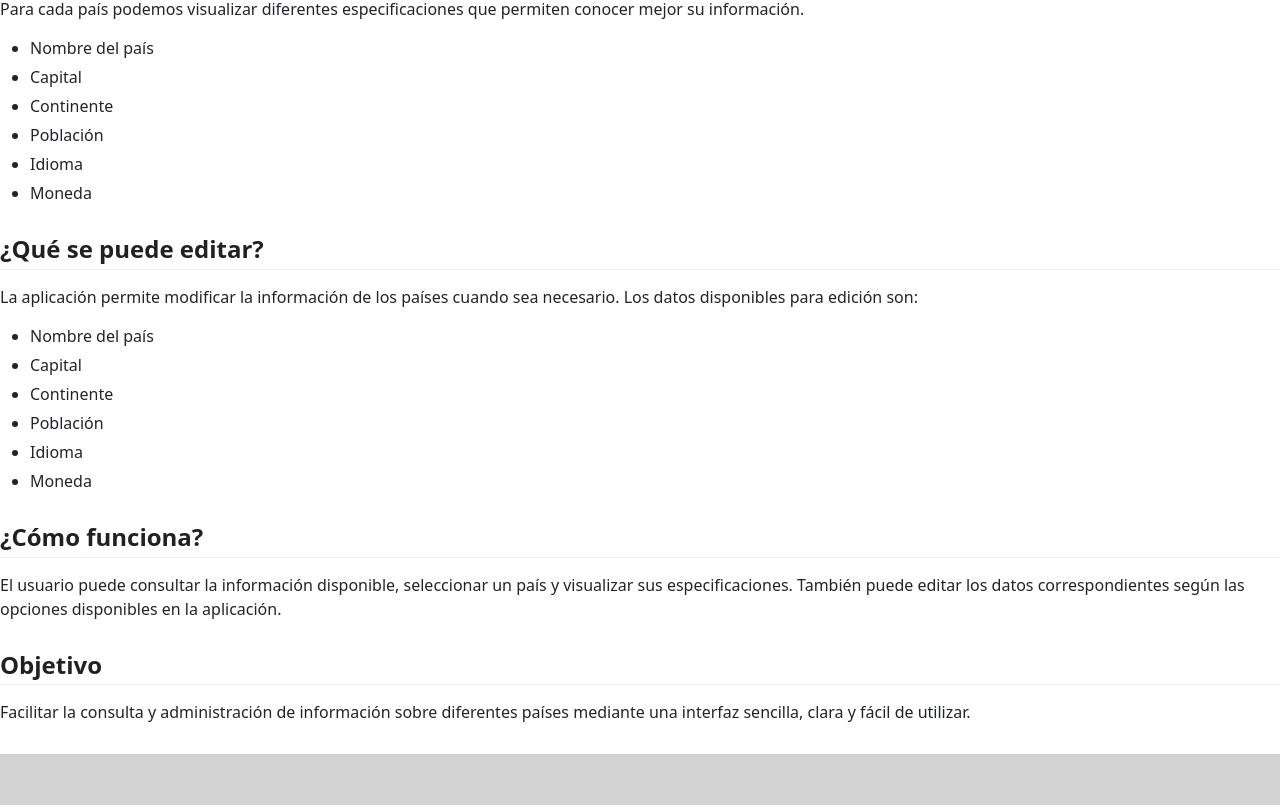
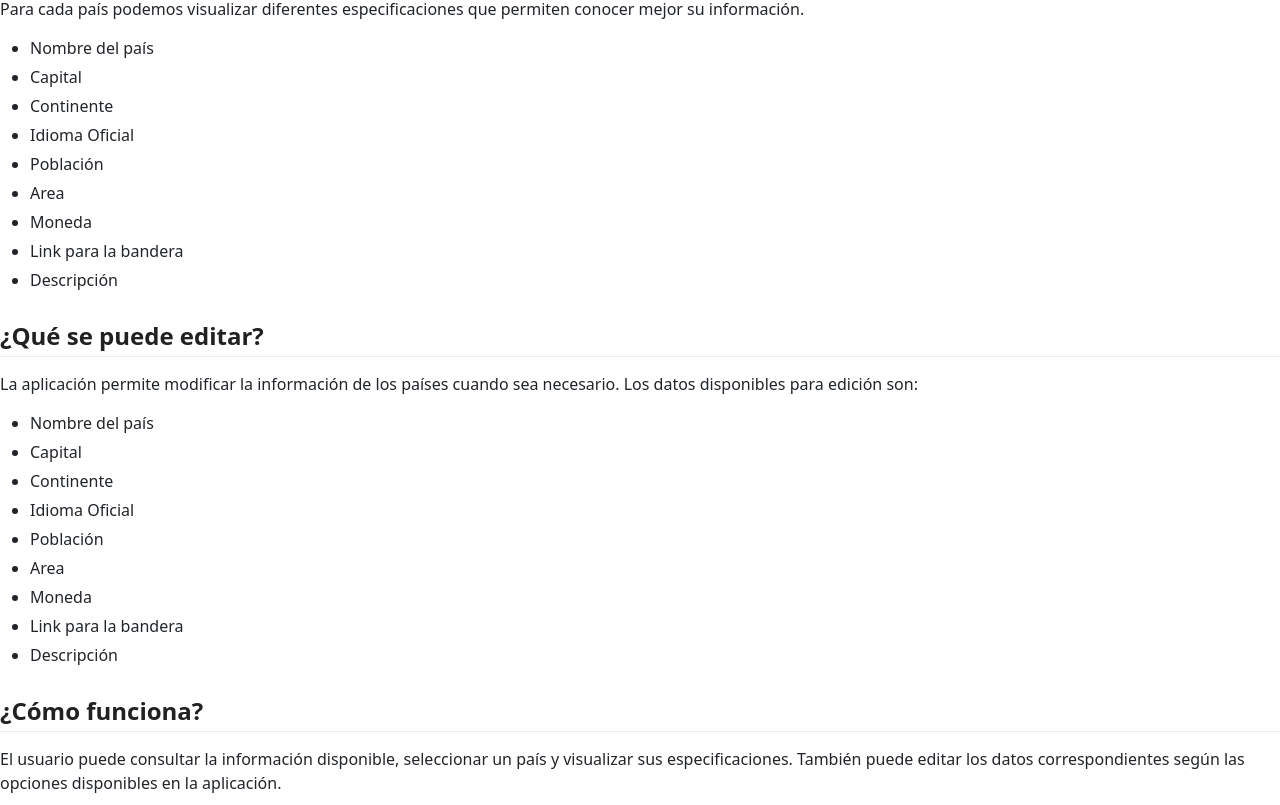
Before and after one commit to andresgs370-lgtm/Taller2, an Angular app: page / in a window 1280 px wide. Shown: the part 420-1225 px from the top of the page. Built offline with nearby package versions, Linux system fonts and the light colour scheme.

Commit message:
cambio pagina
change pagina

```diff
--- a/src/app/components/paginacomponents/paginacomponents.html
+++ b/src/app/components/paginacomponents/paginacomponents.html
@@ -31,9 +31,12 @@
     <li>Nombre del país</li>
     <li>Capital</li>
     <li>Continente</li>
+    <li>Idioma Oficial</li>
     <li>Población</li>
-    <li>Idioma</li>
+    <li>Area</li>
     <li>Moneda</li>
+    <li>Link para la bandera</li>
+    <li>Descripción</li>
   </ul>
 </div>
 
@@ -50,9 +53,12 @@
     <li>Nombre del país</li>
     <li>Capital</li>
     <li>Continente</li>
+    <li>Idioma Oficial</li>
     <li>Población</li>
-    <li>Idioma</li>
+    <li>Area</li>
     <li>Moneda</li>
+    <li>Link para la bandera</li>
+    <li>Descripción</li>
   </ul>
 </div>
 
```
